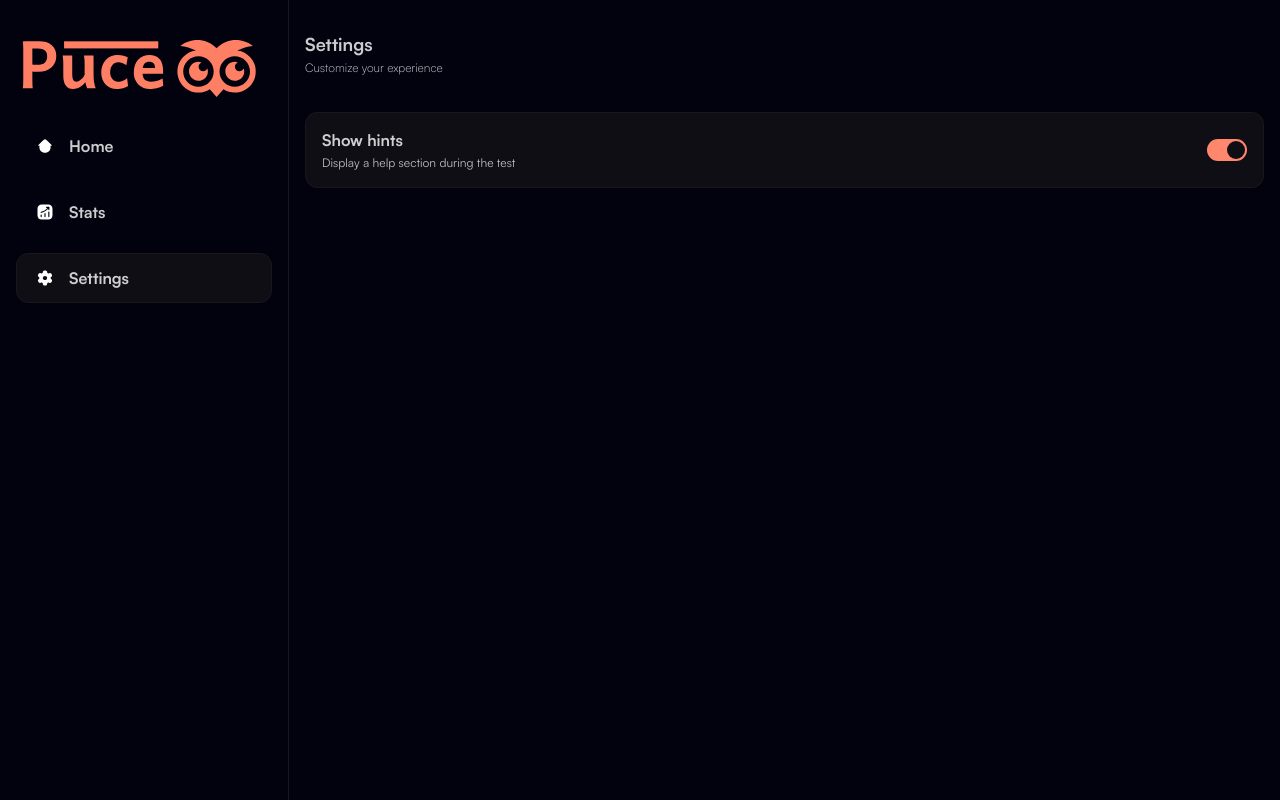
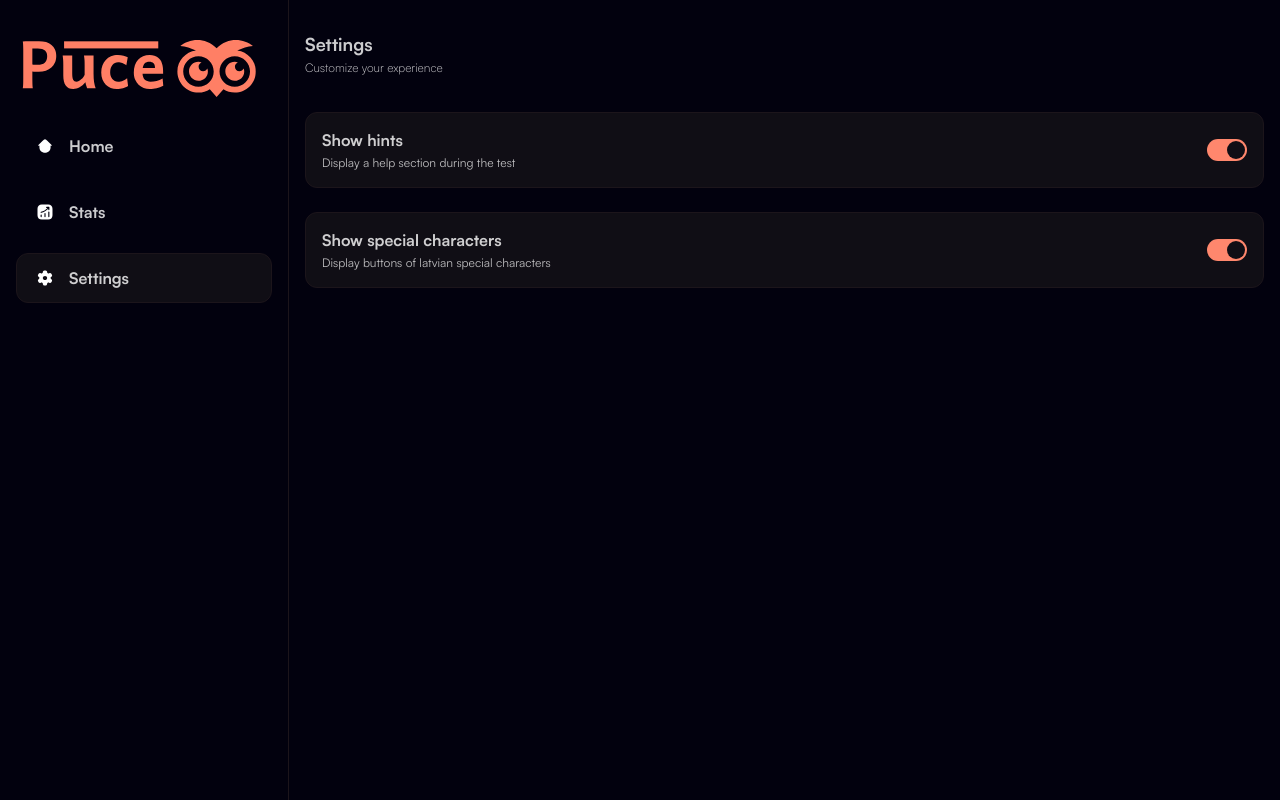
Before and after one commit to mjansons/latvian-language-learning-app, a Vue app: page /settings in a window 1280 px wide. Built offline with nearby package versions, Linux system fonts and the light colour scheme.

Commit message:
-afeat: special character setting, quick setting toggle

```diff
--- a/src/App.vue
+++ b/src/App.vue
@@ -57,7 +57,7 @@ a {
     text-decoration: none;
 }
 
-/* desktop view */
+/* mobile view */
 button {
     display: flex;
     flex: 1 1 0;
@@ -97,7 +97,7 @@ button:active {
     border: 0.5px solid var(--orange-5);
 }
 
-/* mobile view */
+/* desktop view */
 @media only screen and (min-width: 800px) {
     nav {
         flex-grow: 1;
--- a/src/components/ProgressHeader.vue
+++ b/src/components/ProgressHeader.vue
@@ -2,6 +2,7 @@
 import useViewStore from '@/stores/ViewStore'
 import { ref } from 'vue'
 import type { Ref } from 'vue'
+import SettingsDashboard from './SettingsDashboard.vue'
 
 interface Props {
     headerName: string
@@ -14,6 +15,8 @@ const currentPart: Ref<number> = ref(1)
 const progress: Ref<number> = ref(100 / props.totalParts)
 
 const viewStore = useViewStore()
+
+const showSettings: Ref<boolean> = ref(false)
 
 const incrementProgress = () => {
     const increment = 100 / props.totalParts
@@ -47,10 +50,22 @@ defineExpose({
             <img src="@/assets/icons/x.svg" alt="exit button" />
         </RouterLink>
         <h1>{{ props.headerName }}</h1>
-        <RouterLink :to="{ name: 'settings' }" @click="viewStore.mainNavVisible = true">
-            <img src="@/assets/icons/sprocket-1.svg" alt="settings" />
-        </RouterLink>
+        <img
+            src="@/assets/icons/sprocket-1.svg"
+            alt="settings"
+            @click="showSettings = !showSettings"
+            @keydown.enter="showSettings = !showSettings"
+            tabindex="0"
+        />
     </header>
+    <div v-if="showSettings" class="setting">
+        <div class="setting-content">
+            <SettingsDashboard></SettingsDashboard>
+            <button type="button" class="btn-next" @click="showSettings = !showSettings">
+                close
+            </button>
+        </div>
+    </div>
 </template>
 
 <style scoped>
@@ -60,6 +75,19 @@ header {
     flex-direction: row;
     justify-content: space-between;
 }
+
+.settings-header {
+    margin-bottom: 32px;
+
+    & p {
+        display: none;
+    }
+}
+
+.settings-wrapper {
+    padding: 0;
+}
+
 header::after {
     content: '';
     position: absolute;
@@ -86,4 +114,35 @@ img[alt='exit button']:active,
 img[alt='settings']:active {
     opacity: 0.25;
 }
+
+.setting {
+    position: fixed;
+    top: 0;
+    left: 0;
+    width: 100vw;
+    height: 100vh;
+    background-color: var(--black-a90);
+    display: flex;
+    justify-content: center;
+    align-items: center;
+    z-index: 2;
+    overflow: auto;
+}
+
+.setting-content {
+    background-color: var(--black-100);
+    padding: 40px;
+    border-radius: 16px;
+    overflow: auto;
+    display: flex;
+    flex-direction: column;
+    justify-content: center;
+    align-items: center;
+    text-align: center;
+    gap: 32px;
+
+    & .btn-next {
+        align-self: flex-end;
+    }
+}
 </style>
--- /dev/null
+++ b/src/components/SettingsDashboard.vue
@@ -0,0 +1,159 @@
+<script setup lang="ts">
+import useViewStore from '@/stores/ViewStore'
+
+const viewStore = useViewStore()
+</script>
+
+<template>
+    <div class="settings-wrapper">
+        <header class="settings-header">
+            <h1>Settings</h1>
+            <p>Customize your experience</p>
+        </header>
+        <div class="settings-content">
+            <div class="setting-box">
+                <div class="setting-info">
+                    <h2>Show hints</h2>
+                    <p>Display a help section during the test</p>
+                </div>
+                <div
+                    class="toggle-container"
+                    tabindex="0"
+                    @keydown.enter.prevent="viewStore.hintsVisible = !viewStore.hintsVisible"
+                >
+                    <label class="toggle-label">
+                        <input
+                            type="checkbox"
+                            class="toggle-input"
+                            v-model="viewStore.hintsVisible"
+                        />
+                        <span class="toggle-slider"></span>
+                    </label>
+                </div>
+            </div>
+            <div class="setting-box">
+                <div class="setting-info">
+                    <h2>Show special characters</h2>
+                    <p>Display buttons of latvian special characters</p>
+                </div>
+                <div
+                    class="toggle-container"
+                    tabindex="0"
+                    @keydown.enter.prevent="viewStore.specialCharsVisible = !viewStore.specialCharsVisible"
+                >
+                    <label class="toggle-label">
+                        <input
+                            type="checkbox"
+                            class="toggle-input"
+                            v-model="viewStore.specialCharsVisible"
+                        />
+                        <span class="toggle-slider"></span>
+                    </label>
+                </div>
+            </div>
+        </div>
+    </div>
+</template>
+
+<style scoped>
+.settings-wrapper {
+    display: flex;
+    flex-direction: column;
+    flex-grow: 1;
+    padding: 32px 16px 16px;
+    align-content: flex-start;
+    overflow: hidden;
+}
+.settings-content {
+    display: flex;
+    flex-direction: column;
+    flex-grow: 1;
+    gap: 24px;
+    overflow: scroll;
+}
+.setting-box {
+    display: flex;
+    justify-content: space-between;
+    background-color: var(--black-500);
+    border: 1px solid var(--orange-5);
+    border-radius: 12px;
+    padding: 16px;
+    max-height: fit-content;
+
+    & h2 {
+        font-size: 16px;
+        color: var(--white-a80);
+        text-align: left;
+    }
+    & p {
+        font-size: 12px;
+        color: var(--white-a70);
+        text-align: left;
+    }
+    & p,
+    h2 {
+        margin: 0;
+    }
+}
+
+.setting-info {
+    display: flex;
+    flex-direction: column;
+    gap: 4px;
+    margin-right: 40px;
+}
+.toggle-container {
+    display: flex;
+    align-items: center;
+    margin: 0;
+    padding: 0;
+}
+
+.toggle-label {
+    display: flex;
+    align-items: center;
+    cursor: pointer;
+    font-size: 16px;
+    position: relative;
+    margin: 0;
+    padding: 0;
+}
+
+.toggle-input {
+    opacity: 0;
+    width: 0;
+    height: 0;
+}
+
+.toggle-slider {
+    width: 40px;
+    height: 22px;
+    background-color: var(--orange-a20);
+    border-radius: 20px;
+    margin-left: 0;
+    transition: background-color 0.2s;
+    display: inline-block;
+    position: relative;
+}
+
+.toggle-slider::before {
+    content: '';
+    position: absolute;
+    width: 18px;
+    height: 18px;
+    left: 2px;
+    bottom: 2px;
+    background-color: var(--black-100);
+    border-radius: 50%;
+    transition: transform 0.2s;
+}
+
+.toggle-input:checked + .toggle-slider {
+    background-color: var(--orange-100);
+}
+
+.toggle-input:checked + .toggle-slider::before {
+    transform: translateX(18px);
+    background-color: var(--black-500);
+}
+</style>
--- a/src/stores/ViewStore.ts
+++ b/src/stores/ViewStore.ts
@@ -5,7 +5,8 @@ import type { Ref } from 'vue'
 const useViewStore = defineStore('view', () => {
     const mainNavVisible: Ref<boolean> = ref(true)
     const hintsVisible: Ref<boolean> = ref(true)
-    return { mainNavVisible, hintsVisible }
+    const specialCharsVisible: Ref<boolean> = ref(true)
+    return { mainNavVisible, hintsVisible, specialCharsVisible }
 })
 
 export default useViewStore
--- a/src/views/SettingsView.vue
+++ b/src/views/SettingsView.vue
@@ -1,6 +1,7 @@
 <script setup lang="ts">
 import { onBeforeRouteLeave } from 'vue-router'
 import useViewStore from '@/stores/ViewStore'
+import SettingsDashboard from '@/components/SettingsDashboard.vue'
 
 const viewStore = useViewStore()
 
@@ -14,34 +15,7 @@ onBeforeRouteLeave((to) => {
 </script>
 
 <template>
-    <div class="settings-wrapper">
-        <header>
-            <h1>Settings</h1>
-            <p>Customize your experience</p>
-        </header>
-        <div class="settings-content">
-            <div class="setting-box">
-                <div class="setting-info">
-                    <h2>Show hints</h2>
-                    <p>Display a help section during the test</p>
-                </div>
-                <div
-                    class="toggle-container"
-                    tabindex="0"
-                    @keydown.enter.prevent="viewStore.hintsVisible = !viewStore.hintsVisible"
-                >
-                    <label class="toggle-label">
-                        <input
-                            type="checkbox"
-                            class="toggle-input"
-                            v-model="viewStore.hintsVisible"
-                        />
-                        <span class="toggle-slider"></span>
-                    </label>
-                </div>
-            </div>
-        </div>
-    </div>
+    <SettingsDashboard></SettingsDashboard>
 </template>
 
 <style scoped>
@@ -50,93 +24,7 @@ onBeforeRouteLeave((to) => {
     flex-direction: column;
     flex-grow: 1;
     padding: 32px 16px 16px;
-}
-.settings-content {
-    display: flex;
-    flex-direction: column;
-    flex-grow: 1;
-    gap: 24px;
-}
-.setting-box {
-    display: flex;
-    justify-content: space-between;
-    background-color: var(--black-500);
-    border: 1px solid var(--orange-5);
-    border-radius: 12px;
-    padding: 16px;
-    max-height: fit-content;
-
-    & h2 {
-        font-size: 16px;
-        color: var(--white-a80);
-    }
-    & p {
-        font-size: 12px;
-        color: var(--white-a70);
-    }
-    & p,
-    h2 {
-        margin: 0;
-    }
-}
-
-.setting-info {
-    display: flex;
-    flex-direction: column;
-    gap: 4px;
-}
-.toggle-container {
-    display: flex;
-    align-items: center;
-    margin: 0;
-    padding: 0;
-}
-
-.toggle-label {
-    display: flex;
-    align-items: center;
-    cursor: pointer;
-    font-size: 16px;
-    position: relative;
-    margin: 0;
-    padding: 0;
-}
-
-.toggle-input {
-    opacity: 0;
-    width: 0;
-    height: 0;
-}
-
-.toggle-slider {
-    width: 40px;
-    height: 22px;
-    background-color: var(--orange-a20);
-    border-radius: 20px;
-    margin-left: 0;
-    transition: background-color 0.2s;
-    display: inline-block;
-    position: relative;
-}
-
-.toggle-slider::before {
-    content: '';
-    position: absolute;
-    width: 18px;
-    height: 18px;
-    left: 2px;
-    bottom: 2px;
-    background-color: var(--black-100);
-    border-radius: 50%;
-    transition: transform 0.2s;
-}
-
-.toggle-input:checked + .toggle-slider {
-    background-color: var(--orange-100);
-}
-
-.toggle-input:checked + .toggle-slider::before {
-    transform: translateX(18px);
-    background-color: var(--black-500);
+    align-content: flex-start;
+    overflow: hidden;
 }
 </style>
```
Also changed, not shown: src/components/TestTranslate.vue (+16 -9 lines).
